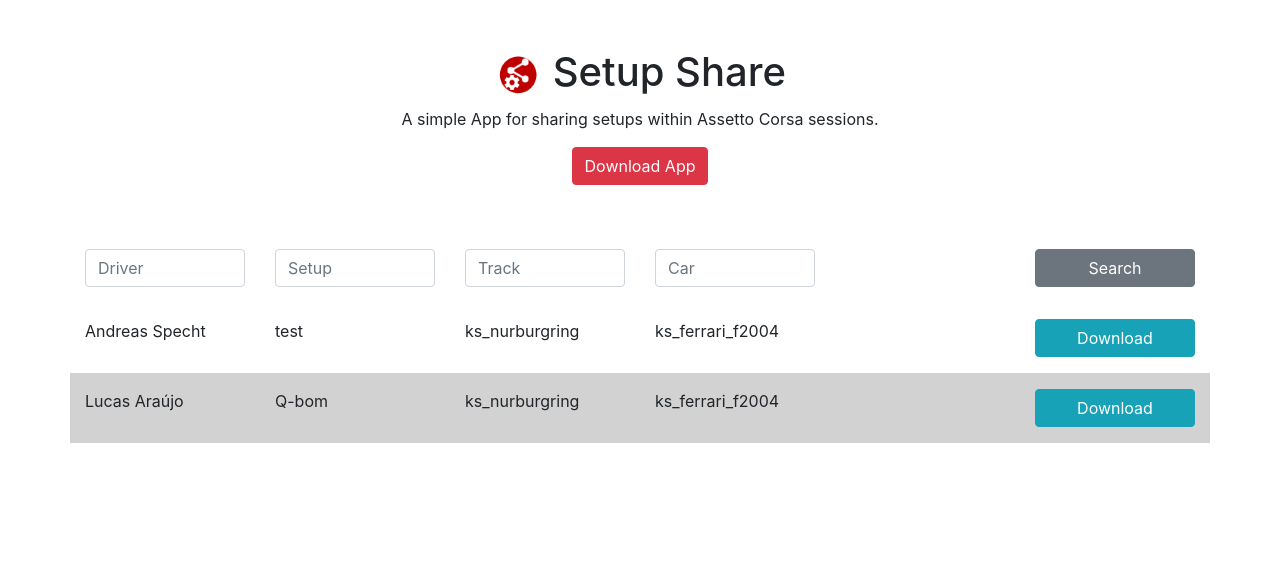
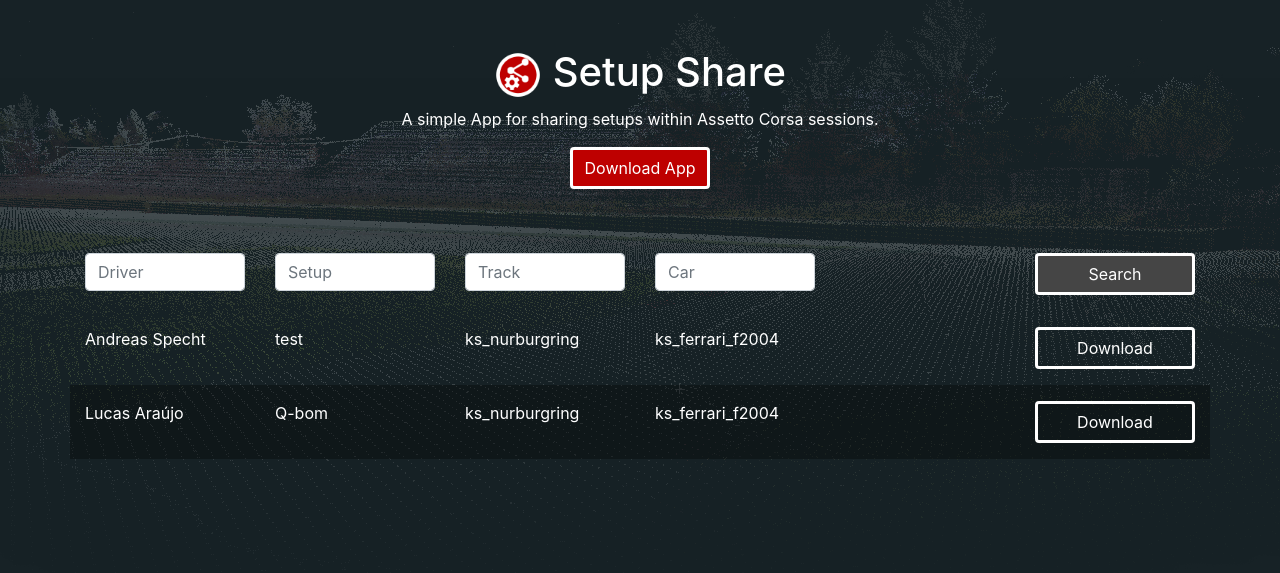
Before and after one commit to albertowd/SetupShare, a PHP site: page / in a window 1280 px wide. Shown: the top 573 px of the page. Run offline with PHP 8.4, Linux system fonts and the light colour scheme.

Commit message:
Layout ready!

```diff
--- a/server/css/index.css
+++ b/server/css/index.css
@@ -1,3 +1,35 @@
+body {
+    background-color: transparent;
+    height: 100%;
+    width: 100%;
+}
+
+div, h1, p {
+    color: #FFFFFF;
+}
+
+html {
+    background-attachment: fixed;
+    background-color: #172226;
+    background-image: url("../img/background.png");
+    background-position: center center;
+    background-repeat: no-repeat;
+}
+
+.btn-danger {
+    background-color: #be0000;
+    border-color: #FFFFFF;
+    border-width: 3px;
+}
+
+.download {
+    background-color: transparent;
+}
+
 .even {
-    background-color: #D2D2D2;
+    background-color: rgba(0, 0, 0, 0.3);
 }
+
+.search {
+    background-color: #454545;
+}
--- a/server/index.html
+++ b/server/index.html
@@ -7,7 +7,7 @@
     <meta name="viewport" content="width=device-width, initial-scale=1, shrink-to-fit=no">
     <meta name="description" content="">
     <meta name="author" content="">
-    <link rel="icon" href="img/favicon.ico">
+    <link rel="icon" href="img/Setup Share_ON.png">
 
     <title>Setup Share</title>
 
@@ -40,14 +40,12 @@
             </div>
             <div class="col-6 col-md-2"></div>
             <div class="col-6 col-md-2">
-                <button class="btn btn-secondary w-100" disabled href="#" id="search" onclick="filterList()">Search</button>
+                <button class="btn btn-danger search w-100" disabled href="#" id="search" onclick="filterList()">Search</button>
             </div>
         </div>
     </div>
 
     <div class="container" id="rows"></div>
-
-    <footer class="container"></footer>
 
 
     <!-- Bootstrap core JavaScript
--- a/server/js/index.js
+++ b/server/js/index.js
@@ -1,4 +1,4 @@
-var rowTempalte = "<div class=\"{color} py-3 setup row\"><div class=\"col-6 col-md-2 driver\">{driver}</div><div class=\"col-6 col-md-2 name\">{name}</div><div class=\"col-6 col-md-2 track\">{track}</div><div class=\"col-6 col-md-2 car\">{car}</div><div class=\"col-6 col-md-2\"></div><div class=\"col-6 col-md-2\"><a class=\"btn btn-info w-100\" href=\"setups/setupshare.php?car={car}&driver={driver}&name={name}&track={track}&download=true\" download=\"{name}.ini\">Download</a></div></div>";
+var rowTempalte = "<div class=\"{color} py-3 setup row\"><div class=\"col-6 col-md-2 driver\">{driver}</div><div class=\"col-6 col-md-2 name\">{name}</div><div class=\"col-6 col-md-2 track\">{track}</div><div class=\"col-6 col-md-2 car\">{car}</div><div class=\"col-6 col-md-2\"></div><div class=\"col-6 col-md-2\"><a class=\"btn btn-danger download w-100\" href=\"setups/setupshare.php?car={car}&driver={driver}&name={name}&track={track}&download=true\" download=\"{name}.ini\">Download</a></div></div>";
 
 function filterList() {
     var car = $("#car").val();
```
Also changed, not shown: README.md, server/img/Setup Share_OFF.png (deleted), server/img/background.png (added), server/img/favicon.ico (deleted).
